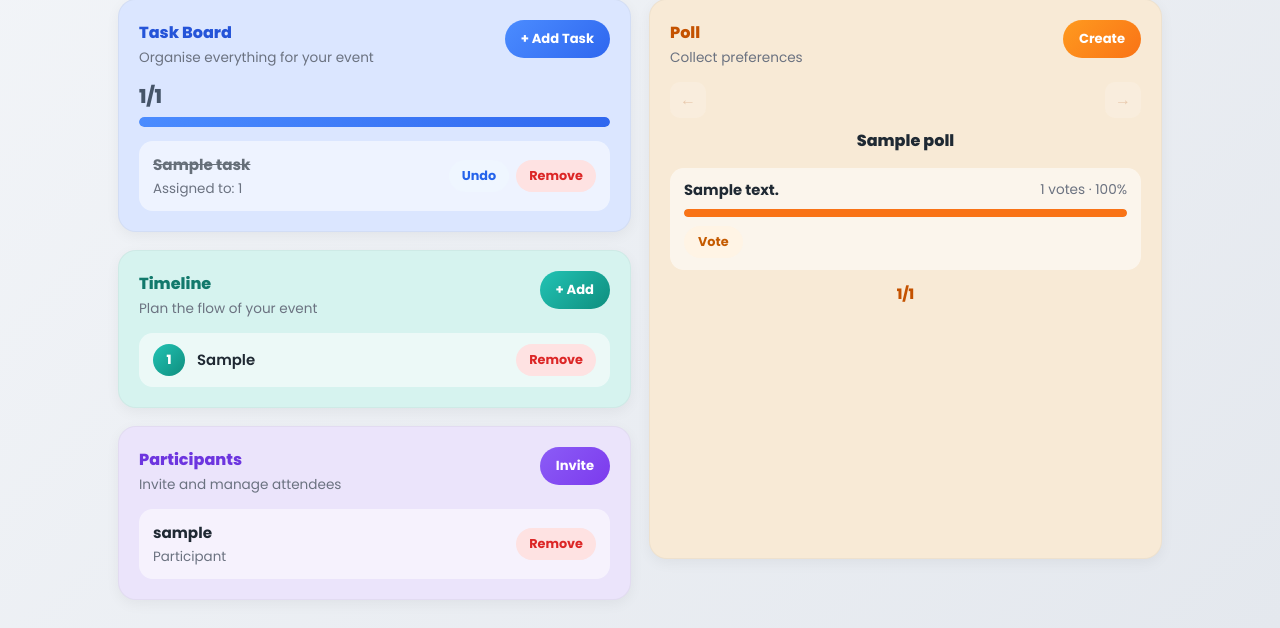
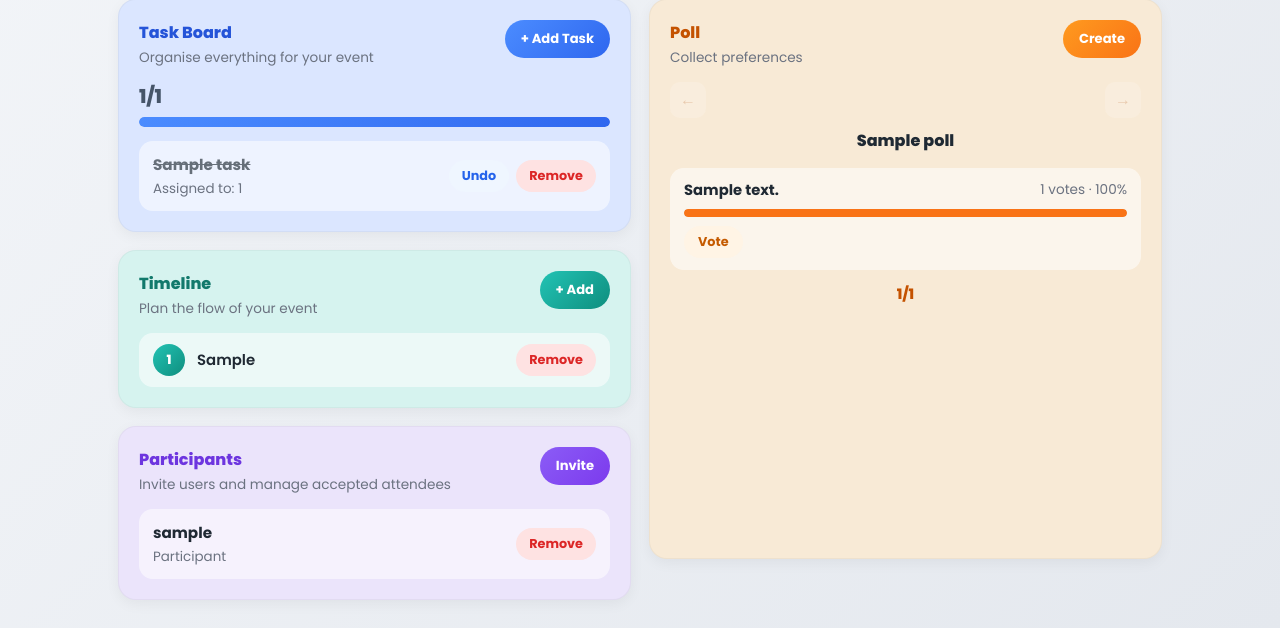
Before and after one commit to Gg1803/CITS3403-Group-project, a Flask app: page /event-details/1 in a window 1280 px wide. Shown: the part 496-1124 px from the top of the page. Run offline with Flask 3, Linux system fonts and the light colour scheme; a user stored in the database is signed in; tables that the repository leaves empty hold one stand-in row (values such as "Sample post").

Commit message:
Clarify participant invitation copy
Update participant section wording so pending invites and accepted attendees are clearly separated.

```diff
--- a/templates/event_details.html
+++ b/templates/event_details.html
@@ -145,12 +145,12 @@
         <div class="panel-header">
           <div class="panel-header-text">
             <h2>Participants</h2>
-            <p>Invite and manage attendees</p>
+            <p>Invite users and manage accepted attendees</p>
           </div>
           <button class="action-btn btn-participants" id="openParticipantModal" type="button">Invite</button>
         </div>
         <div id="participantList" class="list-area">
-          <p class="empty-state">No participants invited yet.</p>
+          <p class="empty-state">No participants have joined yet.</p>
         </div>
       </section>
 
```
